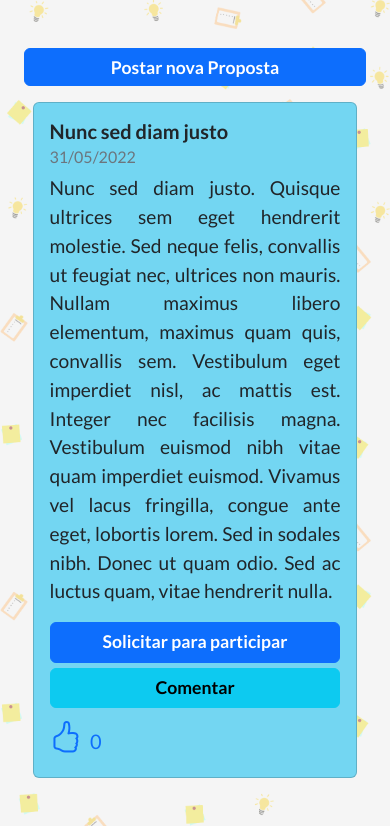
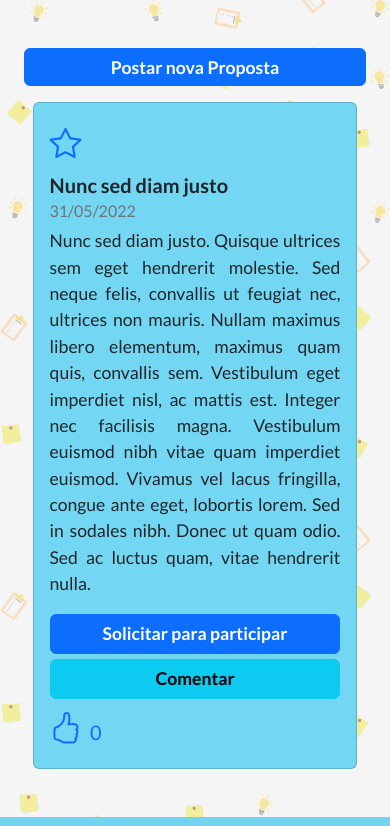
Before and after one commit to wendelsimoes/innovation-hub-flask, a Flask app: page /feed in a window 390 px wide. Shown: the part 59-885 px from the top of the page. Run offline with Flask 2, Linux system fonts and the light colour scheme; a user stored in the database is signed in; data comes from the database, SQL or seed files in the repository; both versions use the stored data as it was after the commit; data that the repository does not hold is empty.

Commit message:
feat: implement favorite proposal

```diff
--- a/application/main.py
+++ b/application/main.py
@@ -128,7 +128,7 @@ def feed():
     return render_template("postar.html", formDeProposta=formDeProposta, categorias=categorias, tipo_proposta=tipo_proposta, user=current_user, todas_propostas_nao_privadas=todas_propostas_nao_privadas)
 
 
-# Dar like em proposta
+# Dar like em comentario
 @app.route("/likear_comentario", methods=["POST"])
 @login_required
 def likear_comentario():
@@ -166,6 +166,27 @@ def likear_proposta():
             current_user.propostas_que_dei_like.append(proposta_a_likear)
             db.session.commit()
             return Response(json.dumps({ "likeado": True }))
+    else:
+        return render_template("erro.html", codigo=404, mensagem="ERRO NO SERVER - PROPOSTA NÃO ENCONTRADA")
+
+
+# Favoritar proposta
+@app.route("/favoritar", methods=["POST"])
+@login_required
+def favoritar():
+    proposta_a_favoritar = Proposta.query.filter_by(id=request.form.get("id_proposta")).first()
+
+    if proposta_a_favoritar:
+        propostas_favoritas = current_user.propostas_favoritas
+
+        if proposta_a_favoritar in propostas_favoritas:
+            current_user.propostas_favoritas.remove(proposta_a_favoritar)
+            db.session.commit()
+            return Response(json.dumps({ "favoritado": False }))
+        else:
+            current_user.propostas_favoritas.append(proposta_a_favoritar)
+            db.session.commit()
+            return Response(json.dumps({ "favoritado": True }))
     else:
         return render_template("erro.html", codigo=404, mensagem="ERRO NO SERVER - PROPOSTA NÃO ENCONTRADA")
 
--- a/application/models.py
+++ b/application/models.py
@@ -18,6 +18,11 @@ Like_do_Comentario = db.Table('Like_do_Comentario',
     db.Column('comentario_id', db.Integer, db.ForeignKey('comentarios.id'))
 )
 
+Proposta_Favorita = db.Table('Proposta_Favorita',
+    db.Column('user_id', db.Integer, db.ForeignKey('users.id')),
+    db.Column('proposta_id', db.Integer, db.ForeignKey('propostas.id'))
+)
+
 class User(db.Model, UserMixin):
     __tablename__ = "users"
 
@@ -35,6 +40,7 @@ class User(db.Model, UserMixin):
     meus_comentarios = db.relationship("Comentario", backref="user")
     propostas_que_dei_like = db.relationship("Proposta", secondary=Like_da_Proposta, backref="likes")
     comentarios_que_dei_like = db.relationship("Comentario", secondary=Like_do_Comentario, backref="likes")
+    propostas_favoritas = db.relationship("Proposta", secondary=Proposta_Favorita, backref="favoritador")
 
     def verificar_senha_encriptada(self, senha):
         return check_password_hash(self.senha_encriptada, senha)
--- a/application/static/scripts.js
+++ b/application/static/scripts.js
@@ -1,4 +1,16 @@
 $(document).ready(function () {
+    $('.anchor-favoritar-proposta').on("click", function () {
+        icone_do_favorito = $(this).children('i')[0];
+
+        if (icone_do_favorito.classList.contains('bi-star-fill')) {
+            icone_do_favorito.classList.remove('bi-star-fill');
+            icone_do_favorito.classList.add('bi-star');
+        } else {
+            icone_do_favorito.classList.remove('bi-star');
+            icone_do_favorito.classList.add('bi-star-fill');
+        }
+    })
+
     $('.anchor-like-comentario').on("click", function () {
         icone_do_like = $(this).children('i')[0];
         contador_do_like = $(this).children('h3')[0];
@@ -102,6 +114,8 @@ function carregar_comentarios(comentarios, id_modal_comentarios) {
     });
 }
 
+
+
 function enviar_comentario(id_proposta, id_modal_comentarios) {
     texto_comentario = $(`#${id_modal_comentarios} .postar-comentario`).val();
 
@@ -135,6 +149,18 @@ function likear_comentario(id_comentario) {
             'likear_comentario',
             {
                 id_comentario: id_comentario
+            },
+            function (response) {
+            });
+    });
+}
+
+function favoritar_proposta(id_proposta) {
+    $(function () {
+        $.post(
+            'favoritar',
+            {
+                id_proposta: id_proposta
             },
             function (response) {
             });
--- a/application/static/styles.css
+++ b/application/static/styles.css
@@ -167,7 +167,7 @@ textarea:focus {
     text-align: justify !important;
 }
 
-.botao-like-proposta, .anchor-like-proposta, .botao-like-comentario, .anchor-like-comentario {
+.botao-like-proposta, .anchor-like-proposta, .botao-like-comentario, .anchor-like-comentario, .botao-favoritar-proposta {
     margin-right: auto !important;
     font-size: 2rem !important;
 }
@@ -180,16 +180,20 @@ textarea:focus {
     cursor: pointer !important;
 }
 
+.anchor-favoritar-proposta:hover {
+    cursor: pointer !important;
+}
+
 .div-do-like {
     display: block !important;
     text-align: start !important;
 }
 
-.descricao-do-card, .tamanho-padrao {
+.tamanho-padrao {
     font-size: 1.2rem !important;
 }
 
-button {
+button, .descricao-do-card {
     font-size: 1.1rem !important;
 }
 
@@ -250,7 +254,7 @@ button {
         margin: 0 0 5px 0px !important;
     }
 
-    .anchor-like-proposta, .anchor-like-comentario {
+    .anchor-like-proposta, .anchor-like-comentario, anchor-favoritar-proposta {
         text-align: left !important;
     }
 }
--- a/application/templates/feed.html
+++ b/application/templates/feed.html
@@ -15,6 +15,16 @@ Feed
     {% set id_item_feed = "id_item_feed_" + proposta.id | string %}
 
     <div id="{{ id_item_feed }}" class="card mx-auto mt-3 item-feed {{ classe_background }}">
+        <div class="card-top botao-favoritar-proposta"
+            style="text-align: start; padding: 16px 0 0 16px; margin-bottom: -10px;">
+            <a class="anchor-favoritar-proposta" onclick="favoritar_proposta('{{ proposta.id }}')">
+            {% if proposta in user.propostas_favoritas %}
+            <i class="bi bi-star-fill"></i>
+            {% else %}
+            <i class="bi bi-star"></i>
+            {% endif %}
+            </a>
+        </div>
         <div class="card-body">
             <h5 class="card-title lato-bold fs-5" style="text-align: start;">{{ proposta.titulo }}</h5>
             {% if proposta.mes_criacao < 10 %} <h6 class="card-subtitle mb-2 text-muted lato-regular fs-6"
@@ -31,7 +41,8 @@ Feed
                     </h6>
                     {% endfor %}
                 </div>
-                <p class="card-text lato-regular descricao-do-card" style="text-align: justify;">{{ proposta.descricao }}</p>
+                <p class="card-text lato-regular descricao-do-card" style="text-align: justify;">{{ proposta.descricao
+                    }}</p>
                 <div class="comentar-participar-likear-feed">
                     <a class="anchor-like-proposta" onclick="likear_proposta('{{ proposta.id }}', '{{ id_item_feed }}')"
                         style="text-decoration: none;">
@@ -40,7 +51,8 @@ Feed
                         {% else %}
                         <i class="bi bi-hand-thumbs-up botao-like-proposta"></i>
                         {% endif %}
-                        <h3 class="lato-regular like-count fs-5" style="display: inline-block;">{{ proposta.likes | length }}
+                        <h3 class="lato-regular like-count fs-5" style="display: inline-block;">{{ proposta.likes |
+                            length }}
                         </h3>
                     </a>
                     <button type="button" class="card-link btn btn-info lato-bold" data-bs-toggle="modal"
@@ -79,27 +91,31 @@ Feed
                                     {{ comentario.dono_do_comentario }}
                                 </h6>
                                 {% if comentario.mes_criacao < 10 %} <p
-                                    class="card-subtitle mb-2 text-muted lato-regular card_de_comentario_subtitulo fs-6">{{
+                                    class="card-subtitle mb-2 text-muted lato-regular card_de_comentario_subtitulo fs-6">
+                                    {{
                                     comentario.dia_criacao }}/0{{ comentario.mes_criacao }}/{{
                                     comentario.ano_criacao }}</p>
                                     {% else %}
-                                    <p class="card-subtitle mb-2 text-muted lato-regular card_de_comentario_subtitulo fs-6">
+                                    <p
+                                        class="card-subtitle mb-2 text-muted lato-regular card_de_comentario_subtitulo fs-6">
                                         {{
                                         comentario.dia_criacao
                                         }}/{{ comentario.mes_criacao }}/{{ comentario.ano_criacao }}</p>
                                     {% endif %}
-                                    <p class="card-text card_de_comentario_text lato-regular descricao-do-card">
+                                    <p class="card-text card_de_comentario_text lato-regular tamanho-padrao">
                                         {{ comentario.texto_comentario }}
                                     </p>
                                     <div class="div-do-like">
                                         <a class="anchor-like-comentario"
-                                            onclick="likear_comentario('{{ comentario.id }}', '{{ id_card_comentario }}')" style="text-decoration: none;">
+                                            onclick="likear_comentario('{{ comentario.id }}', '{{ id_card_comentario }}')"
+                                            style="text-decoration: none;">
                                             {% if comentario in user.comentarios_que_dei_like %}
                                             <i class="bi bi-hand-thumbs-up-fill botao-like-comentario"></i>
                                             {% else %}
                                             <i class="bi bi-hand-thumbs-up botao-like-comentario"></i>
                                             {% endif %}
-                                            <h3 class="lato-regular like-count fs-5" style="display: inline-block;">{{ comentario.likes | length }}
+                                            <h3 class="lato-regular like-count fs-5" style="display: inline-block;">{{
+                                                comentario.likes | length }}
                                             </h3>
                                         </a>
                                     </div>
--- a/application/templates/postar.html
+++ b/application/templates/postar.html
@@ -42,7 +42,7 @@
                 </div>
             </div>
             <div class="mb-2">
-                {{ formDeProposta.descricao(class_="form-control postar-descricao lato-regular tamanho-padrao") }}
+                {{ formDeProposta.descricao(class_="form-control postar-descricao lato-regular descricao-do-card") }}
                 {% for error in formDeProposta.descricao.errors %}
                 <span class="text-danger lato-bold">{{ error }}</span>
                 {% endfor %}
```
Also changed, not shown: application/innovation-hub-flask.db.
